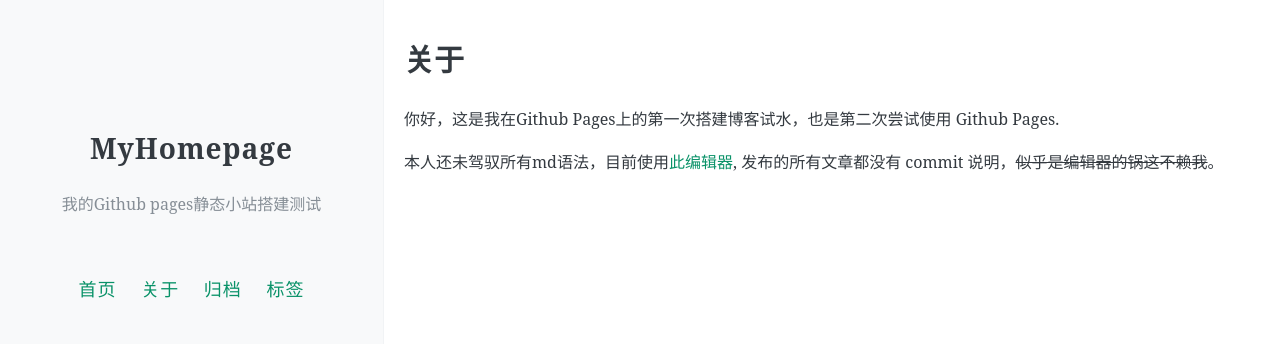
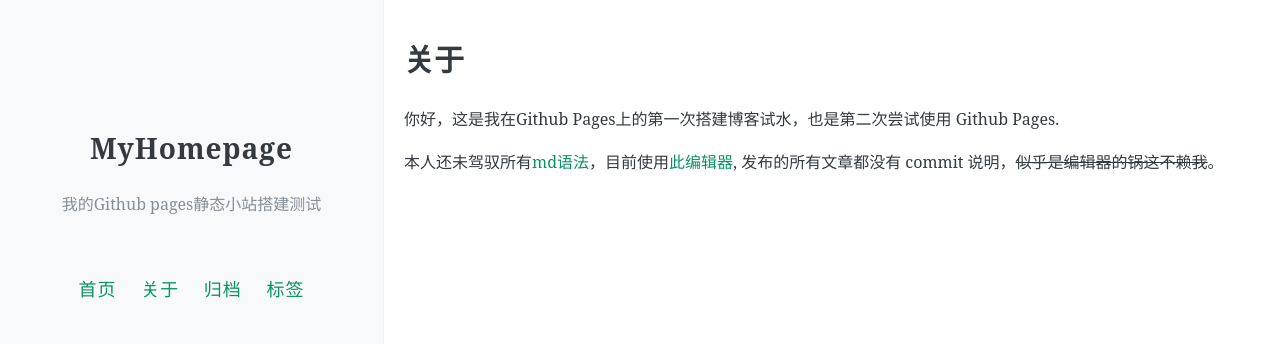
Before and after one commit to Matt-wzy/MyPage, a Jekyll site: the page built from about.md, in a window 1280 px wide. Shown: the top 344 px of the page. Built offline with Jekyll 4.4.1, drawn with Linux system fonts in a browser that asks for light colours; comment, search, counter and statistics services are not loaded; part of the change alters nothing that is shown.

Commit message:
[skip ci]

```diff
--- a/about.md
+++ b/about.md
@@ -6,4 +6,4 @@ permalink: /about/
 
 你好，这是我在Github Pages上的第一次搭建博客试水，也是第二次尝试使用 Github Pages.
 
-本人还未驾驭所有md语法，目前使用[此编辑器](https://jingtaiboke.com/ "此编辑器"), 发布的所有文章都没有 commit 说明，~~似乎是编辑器的锅这不赖我~~。
+本人还未驾驭所有[md语法](https://github.github.com/gfm/ "md语法")，目前使用[此编辑器](https://jingtaiboke.com/ "此编辑器"), 发布的所有文章都没有 commit 说明，~~似乎是编辑器的锅这不赖我~~。
```
